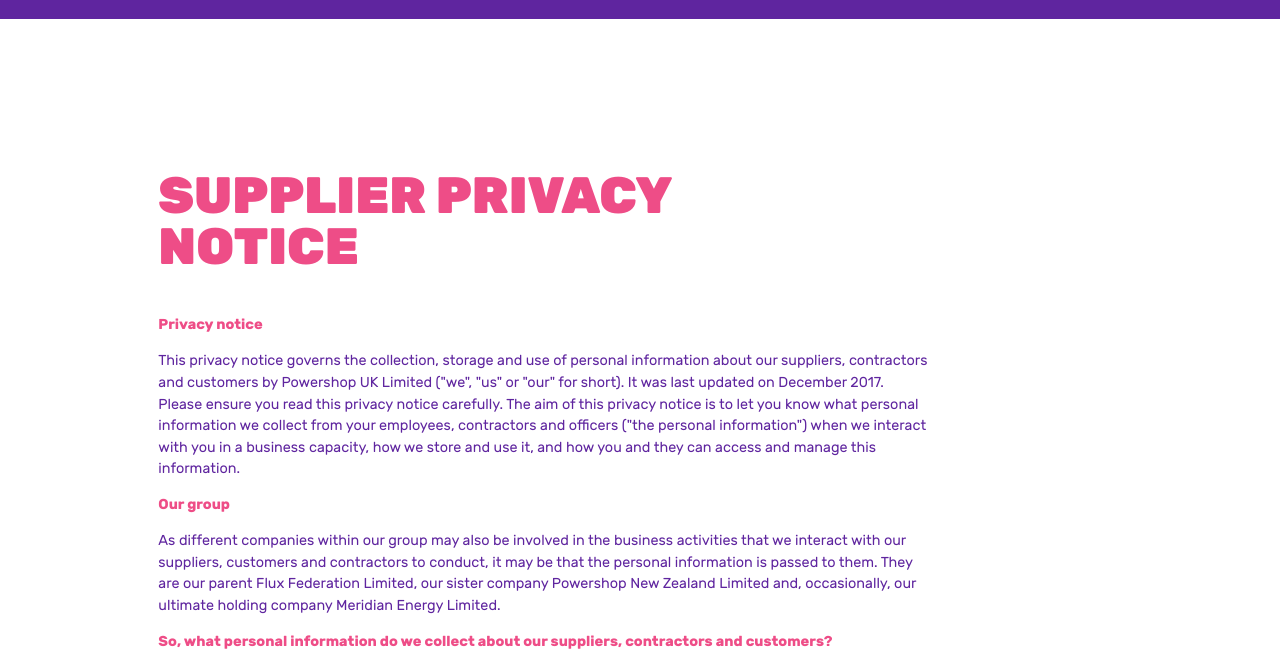
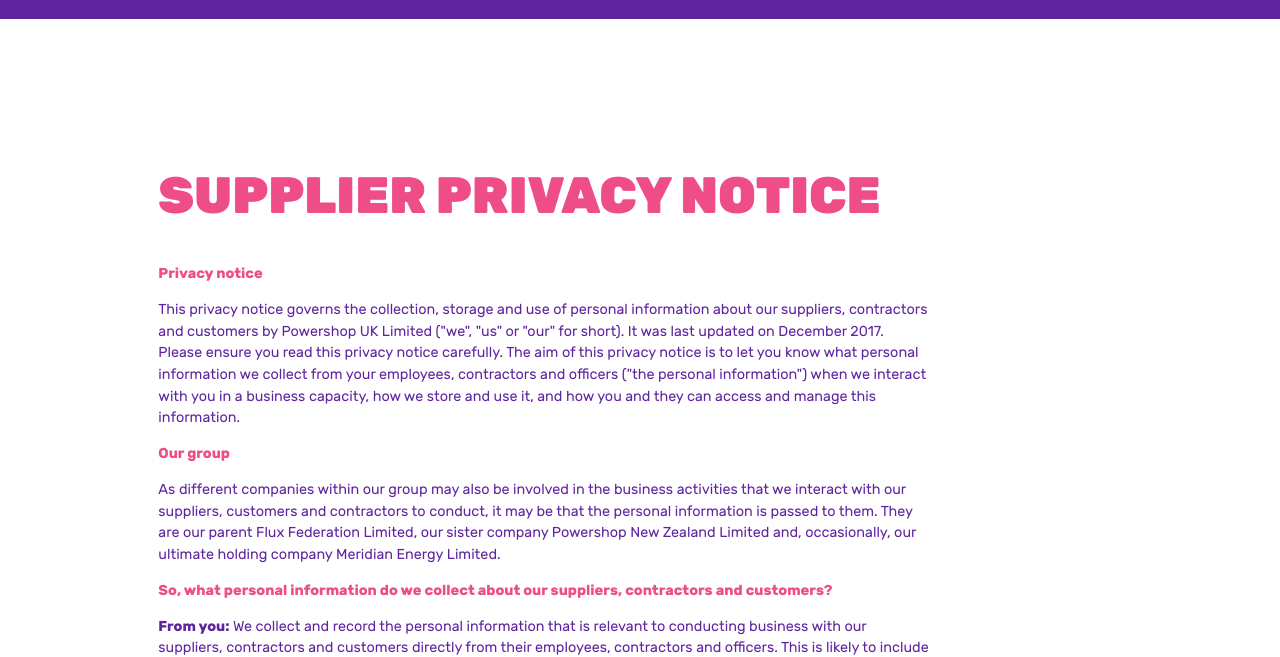
Before and after one commit to fluxfederation/fluxfederation.com, a plain HTML site: page supplier-privacy-notice/index.html in a window 1280 px wide. Shown: the part 151-808 px from the top of the page. Drawn offline with nearby package versions, Linux system fonts and the light colour scheme; files that its build step writes are made by us from their sources.

Commit message:
Keeping SCSS up to date with CSS

```diff
--- a/assets/scss/breakpoints/_1030up.scss
+++ b/assets/scss/breakpoints/_1030up.scss
@@ -63,7 +63,7 @@
 CONTENT STYLES
 *********************/
 
-#supplier-privacy-notice p, #supplier-privacy-notice h5 {
+#supplier-privacy-notice p, #supplier-privacy-notice h5, #supplier-privacy-notice h2 {
 	padding-right:0;
 }
 
```
